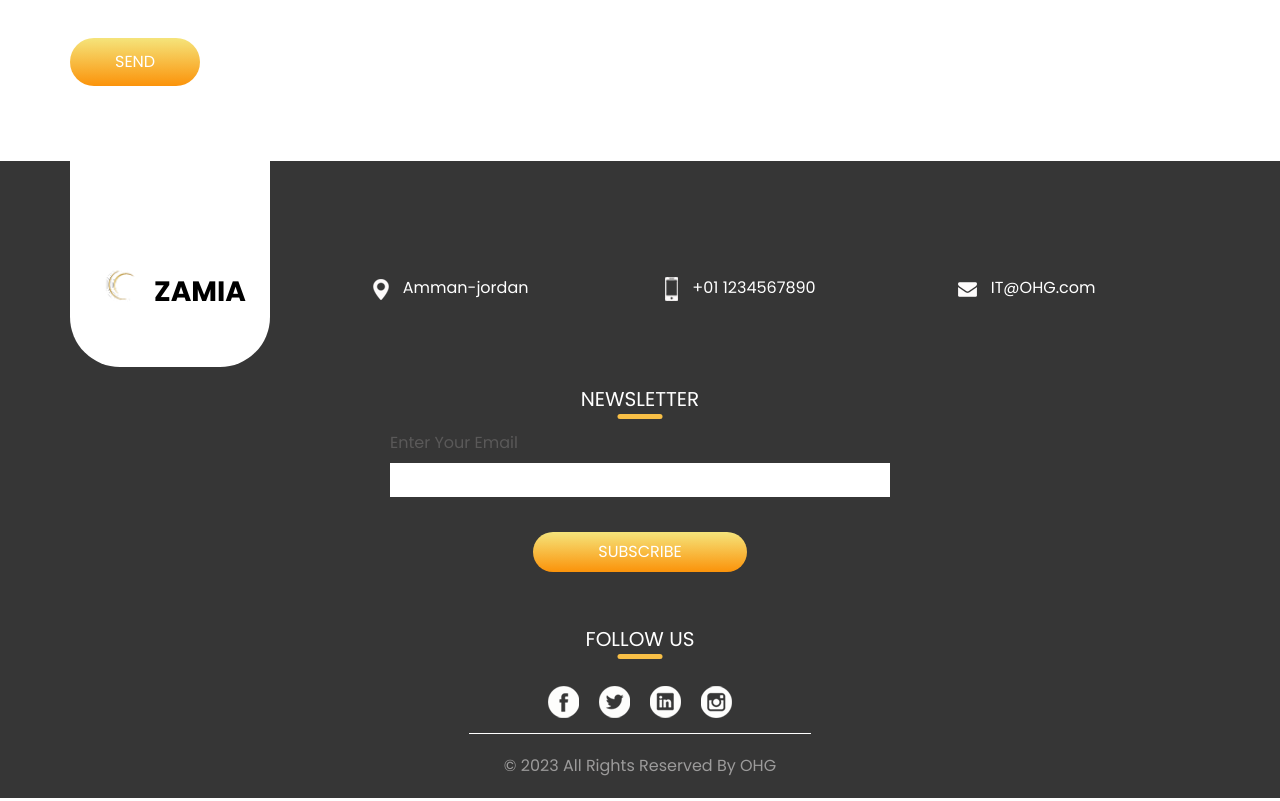
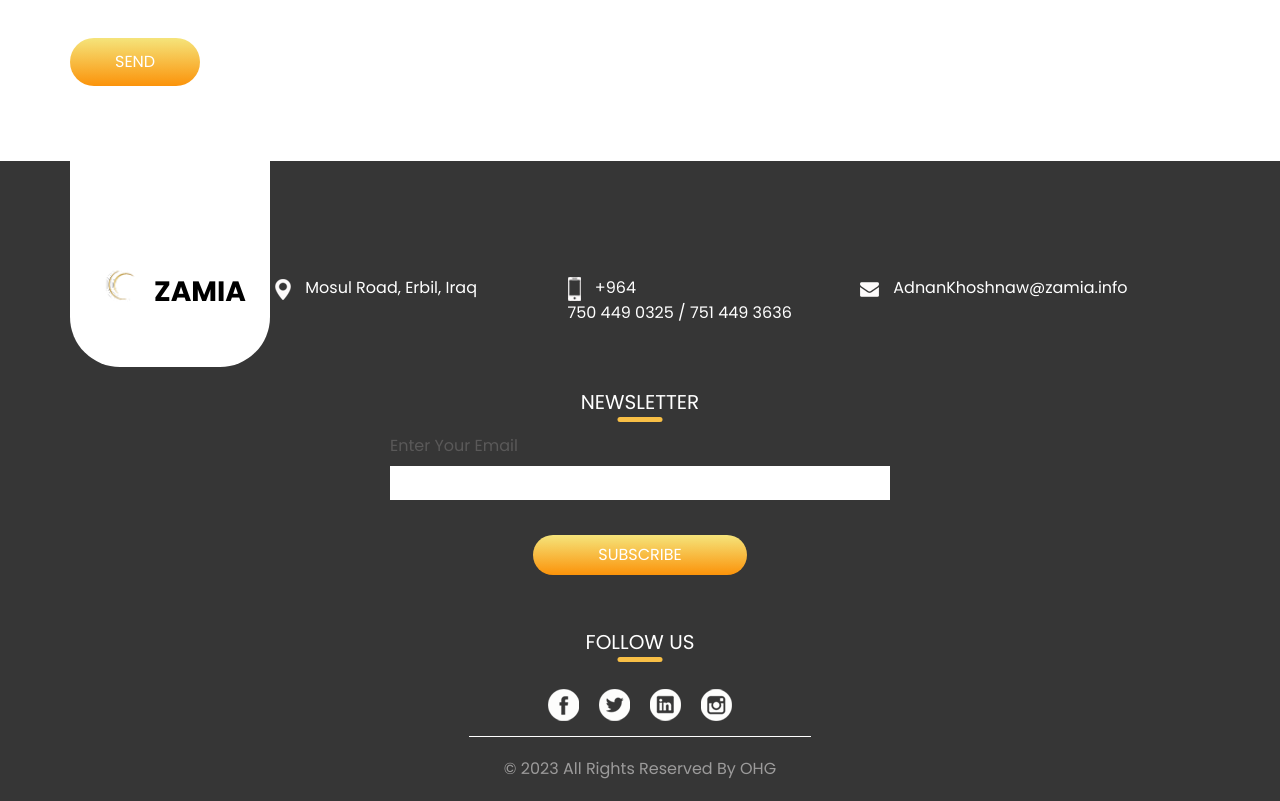
Before and after one commit to RashedAlmayyas/zamia, a plain HTML site: page index.html in a window 1280 px wide. Shown: the part 1345-2146 px from the top of the page. Drawn offline with nearby package versions, Linux system fonts and the light colour scheme; a web font is replaced by a local one.

Commit message:
Update index.html

```diff
--- a/index.html
+++ b/index.html
@@ -156,11 +156,11 @@
   <!-- end contact section -->
 
   <!-- info section -->
-  <section class="info_section ">
+ <section class="info_section ">
     <div class="container">
       <div class="info_container">
         <div class="row">
-          <div class="col-md-3">
+          <div class="col-md-2">
             <div class="info_logo">
               <a href="">
                 <img src="images/logo.png" alt="">
@@ -175,8 +175,8 @@
               <a href="">
                 <img src="images/location.png" alt="">
                 <span>
-                  Amman-jordan
-                </span>
+Mosul Road, Erbil, Iraq
+</span>
               </a>
             </div>
           </div>
@@ -185,17 +185,18 @@
               <a href="">
                 <img src="images/phone.png" alt="">
                 <span>
-                  +01 1234567890
-                </span>
++964
+<br>750 449 0325 /
+                751 449 3636                </span>
               </a>
             </div>
           </div>
-          <div class="col-md-3">
+          <div class="col-md-4">
             <div class="info_contact">
               <a href="">
                 <img src="images/mail.png" alt="">
                 <span>
-                  IT@OHG.com
+                  <a href="mailto:AdnanKhoshnaw@zamia.info">AdnanKhoshnaw@zamia.info</a>
                 </span>
               </a>
             </div>
@@ -243,7 +244,6 @@
       </div>
     </div>
   </section>
-
   <!-- end info_section -->
 
   <!-- footer section -->
```
